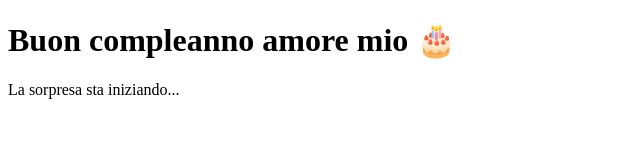
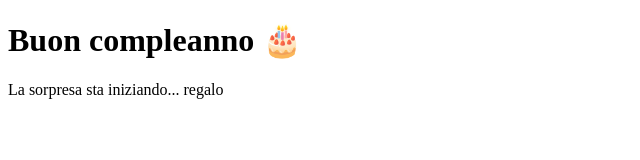
Before and after one commit to Raffaella-ai/buon-compleanno, a plain HTML site: page index.html in a window 1280 px wide. Shown: the whole page, without its empty margins (0-640 px from the left). Drawn offline with Linux system fonts and the light colour scheme.

Commit message:
Modifico testo iniziale

```diff
--- a/index.html
+++ b/index.html
@@ -6,7 +6,7 @@
   <title>Buon compleanno amore</title>
 </head>
 <body>
-  <h1>Buon compleanno amore mio 🎂</h1>
-  <p>La sorpresa sta iniziando...</p>
+  <h1>Buon compleanno 🎂</h1>
+  <p>La sorpresa sta iniziando... regalo</p>
 </body>
 </html>
```
